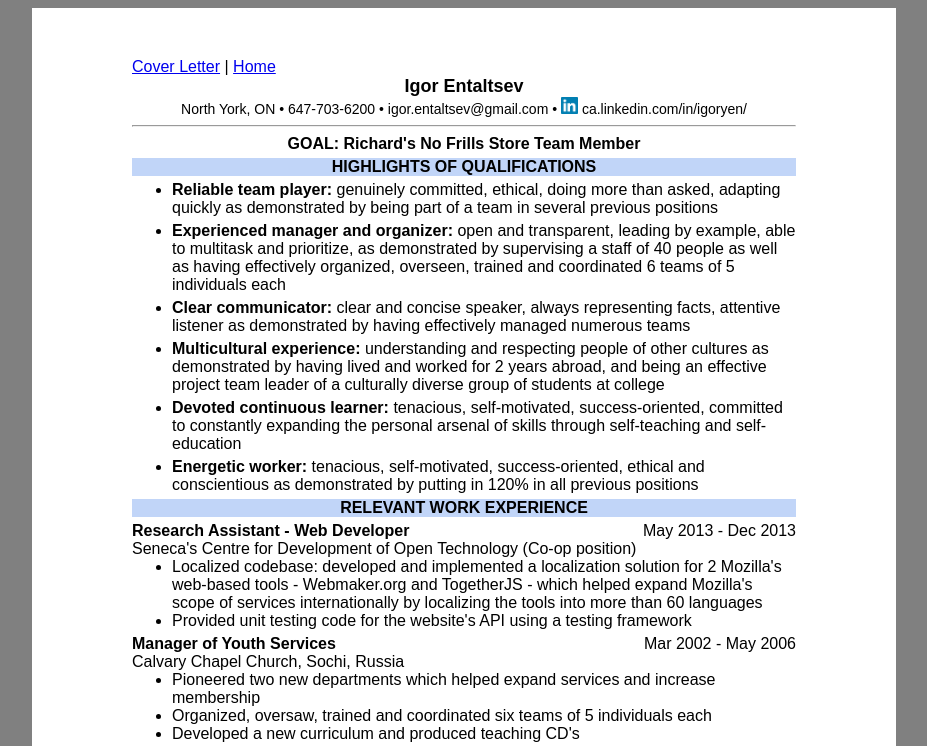
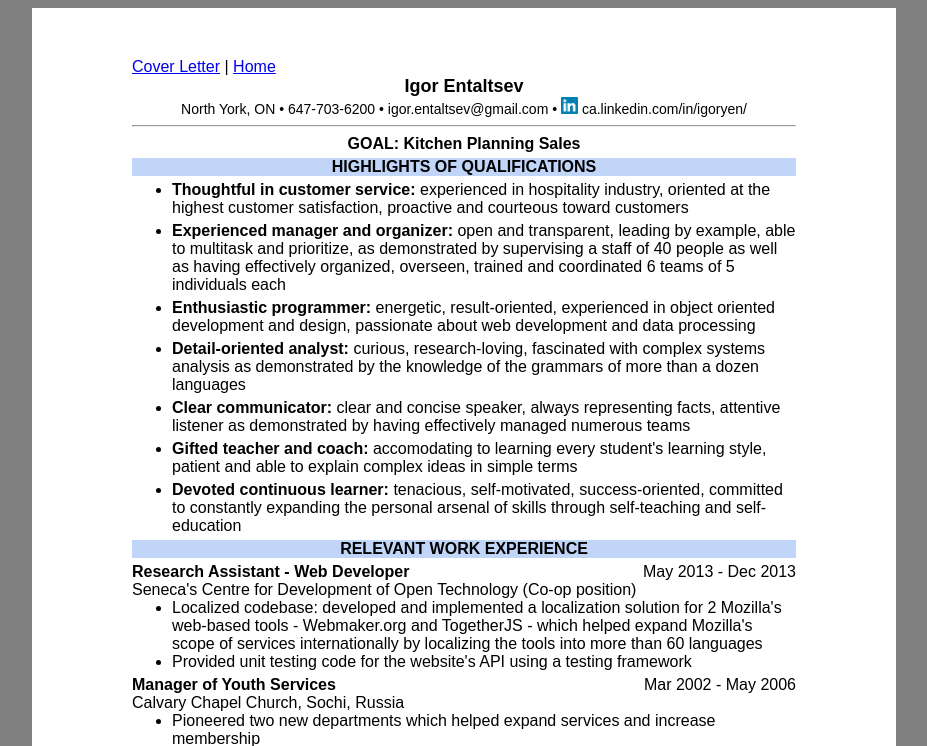
Before and after one commit to igoryen/feijoa, a PHP site: page /resume/index.php in a window 1280 px wide. Shown: the top 746 px of the page, without its empty margins (176-1103 px from the left). Run offline with PHP 8.4, Linux system fonts and the light colour scheme.

Commit message:
issue#9 - resume and coverletter for IKEA

```diff
--- a/coverletter/index.php
+++ b/coverletter/index.php
@@ -28,8 +28,8 @@ include("../string_lib/coverletter_stringlib.php");
         <!-- I am writing to express my keen interest in the <?php position(); ?> position you have posted on <?php posting_place(); ?>. -->
 
         I am confident that my education, experience, and qualifications make me a strong candidate
-<!--         for this position.   -->
-				to be a team member of your store.
+        for this position.
+				<!-- to be a team member of your store. -->
 
         I am a highly-motivated, hard-working, energetic individual
 
--- a/resume/education/edu_seneca.inc
+++ b/resume/education/edu_seneca.inc
@@ -9,5 +9,5 @@
 </div>
 
 <?php
-  include ("edu_seneca_prj.inc");
+  // include ("edu_seneca_prj.inc");
 ?>
--- a/resume/education/edu_seneca_prj.inc
+++ b/resume/education/edu_seneca_prj.inc
@@ -4,7 +4,7 @@
 
 <?php
     asp_net();
-    phrase_watch();
+    // phrase_watch();
     //android();
     //surplus();
     // mama_pizza();
--- a/resume/qualifications/highlights.inc
+++ b/resume/qualifications/highlights.inc
@@ -2,22 +2,29 @@
 <div class="highlights">
   <ul>
     <?php
+    // IKEA - Kitchen Planning Sales
+    customer_service();
+    manager();
+    programmer();
+    analyst();
+    communicator();
+    teacher();
+    learner();
+    // listener();
+    // multicultural();
+    // no frills
+    // team_player();
 
-    // no frills
-    team_player();
-    manager();
-    communicator();
-    multicultural();
-    learner();
-    hard_worker();
-    // programmer();
+
+    // hard_worker();
+    //
     // organizer();
-    // analyst();
+    //
     // strategist();
 
     // problem_solver();
 
-    // listener();
+    //
     //
     // editor();
 
--- a/string_lib/resume_stringlib.php
+++ b/string_lib/resume_stringlib.php
@@ -35,7 +35,8 @@
 // OBJECTIVE STATEMENT
 //==========================================================================
   function objective(){
-     $x = "GOAL: Richard's No Frills Store Team Member";
+    $x = "GOAL: Kitchen Planning Sales";
+     // $x = "GOAL: Richard's No Frills Store Team Member";
     // $x = "GOAL: Participation in the IT Infrastructure Leadership Program";
     // $x = "OBJECTIVE: Software Developer";
     // $x = "Objective: to obtain a retail position";
@@ -83,6 +84,14 @@
   function communicator2(){
     $x = "Clear and concise speaker, attentive listener as demonstrated by having effectively managed numerous teams";
     print "<li>" . $x. "</li>";
+  }
+
+  // IKEA kitchen planning sales - 141005
+  function customer_service(){
+    $adj = "Thoughtful ";
+    $skill= "in customer service: ";
+    $expl = "experienced in hospitality industry, oriented at the highest customer satisfaction, proactive and courteous toward customers";
+    print "<li>" . "<b>" . $adj . $skill . "</b>" .  $expl . "</li>";
   }
 
   function editor(){
@@ -141,6 +150,7 @@
     $expl = "creative, tenacious, flexible, and altruistic as demonstrated by having effectively organized, overseen, trained and coordinated six teams of 5 individuals each";
     print "<li>" . "<b>" . $adj . $skill . "</b>" .  $expl . "</li>";
   }
+
   function problem_solver(){
     $adj = "Excellent ";
     $skill= "problem solver: ";
@@ -207,6 +217,14 @@
   //   $expl = "Thorough, assiduous";
   //   print "<li>" . "<b>" . $adj . $skill . "</b>" .  $expl . "</li>";
   // }
+
+  function teacher(){
+    $adj = "Gifted ";
+    $skill= "teacher and coach: ";
+    $expl = "accomodating to learning every student's learning style, patient and able to explain complex ideas in simple terms";
+    $title = "hello!";
+    print "<li title=". $title. ">" . "<b>" . $adj . $skill . "</b>" .  $expl . "</li>";
+  }
 
   // http://careeradvancementblog.com/positive-relationships-team-members
   function team_player(){
```
Also changed, not shown: string_lib/coverletter_stringlib.php (+5 -5 lines).
